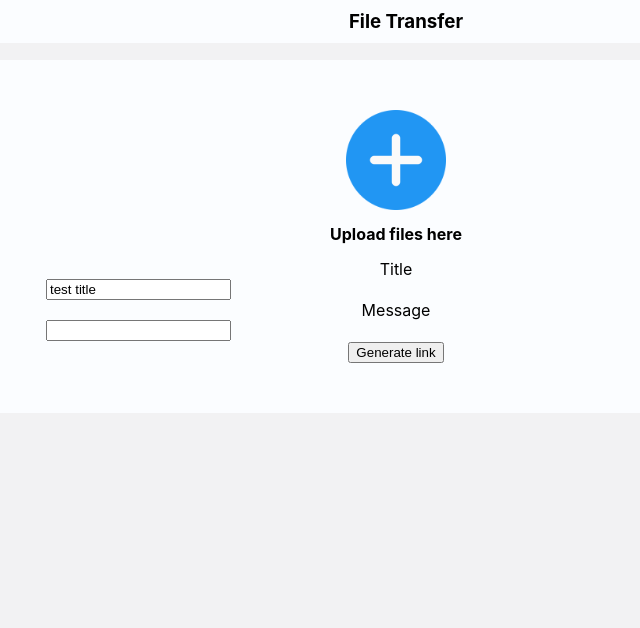
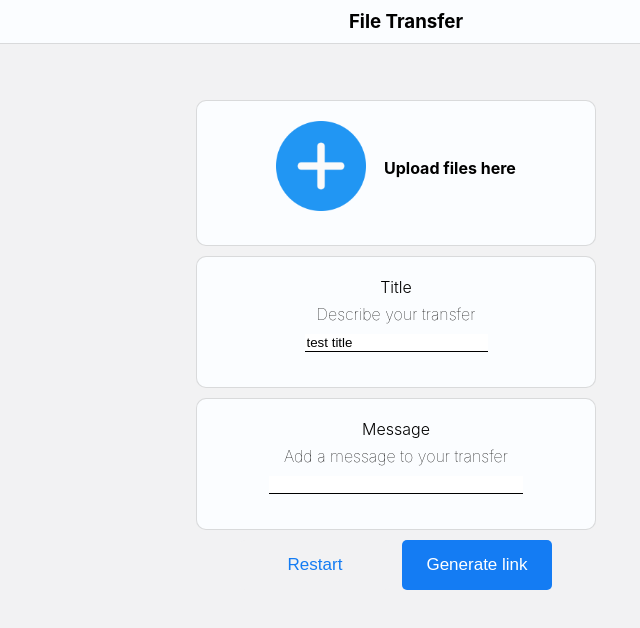
Before and after one commit to Unyielder/File-Transfer, a React (Create React App) app in the folder src/frontend/: page /upload in a window 1280 px wide. Shown: the top 628 px of the page, without its empty margins (244-884 px from the left). Built offline with nearby package versions, Linux system fonts and the light colour scheme.

Commit message:
Continuing styling on upload route

```diff
--- a/src/frontend/src/App.css
+++ b/src/frontend/src/App.css
@@ -4,48 +4,108 @@
   position: fixed;
   top: 0;
   width: 100%;
+  border-bottom: 1px solid #b8b7b780;
+}
+/* #fbfdff; */
+.container {
+  width: 400px;
+  margin: auto;
+  background-color: #f2f2f3;
+  margin-top: 100px;
 }
 
+.upload-container, .title, .message {
+  background-color: #fbfdff;
+  border: 1px solid #b8b7b780;
+  border-radius: 10px;
+  padding: 20px;
+  margin-bottom: 10px;
 
-.container {
-  width: 700px;
-  margin: auto;
-  padding: 50px;
-  background-color: #fbfdff;
-  margin-top: 60px;
 }
-
-.upload-icon {
-  width: 100px;
+.upload {
+  display: flex;
+  justify-content: center;
+  gap: 5%;
+  align-items: center;
+  cursor: pointer;
   margin-bottom: 10px;
 }
 
+.add-img {
+  width: 90px;
+}
+
 .upload-here {
-  margin-bottom: 15px;
+  /* margin-bottom: 15px; */
   font-weight: bold;
 }
+
 .file-item {
   padding: 15px;
   list-style-type: none;
-  border-bottom: 1px solid #77777780;
+  border-bottom: 1px solid #b8b7b780;
 }
 .file-item:first-child {
-  border-top: 1px solid #77777780;;
+  border-top: 1px solid #77777780;
 }
 .file-metadata {
   font-weight:lighter;
 }
 
 .form {
-  margin-top:15px;
   text-align: center;
 }
 
+.label {
+  display: inline-block;
+  margin-bottom: 7px;
+  font-weight:300;
+}
+
+.label-desc {
+  font-weight:lighter;
+  margin-bottom: 10px;
+}
+.input {
+  display: block;
+  margin: auto;
+  margin-bottom: 15px;
+  border:none;
+  border-bottom: 1px solid black;
+}
+
 .input-title {
-  display: block;
+  width: 50%;
+}
+.input-message {
+  width: 70%
+}
+
+.form-buttons {
+  display: flex;
+  justify-content: center;
+  gap: 3%;
+}
+.button {
+  border: none;
+  width: 150px;
+  height: 50px;
+  font-size: 17px;
+  border-radius: 5px;
+}
+
+.button:hover {
+  cursor: pointer;
+}
+
+.button-restart {
+  background-color:#f2f2f3;
+  color: #147cf3;
+  /* border: 1px solid #147cf3; */
 
 }
 
-.input-message {
-  display: block;
+.button-submit {
+  background-color:#147cf3;
+  color: white;
 }
--- a/src/frontend/src/Dropzone.js
+++ b/src/frontend/src/Dropzone.js
@@ -29,27 +29,36 @@ export default function Dropzone() {
 
     return (
         <div>
-            <div {...getRootProps()} className="input-area">
-                {
-                    <div>
-                        <img className="upload-icon" src={addLogo} alt="upload icon"/>
-                        <p className="upload-here">Upload files here</p>
+            <div className="upload-container">
+            <div {...getRootProps()} className="upload">
+
+                    <div className="upload-image">
+                        <img className="add-img" src={addLogo} alt="upload icon"/>
                     </div>
-                }
+                    <div className="upload-here">
+                        <p>
+                            {
+                                files.length == 0 ?
+                                <span>Upload files here</span> :
+                                <span>Add more files</span>
+                            }
+                        </p>
+                    </div>
+
                 <input {...getInputProps()} />
             </div>
 
 
-            <div>
+            <div className="file-list">
                 {files.map(file => (
                     <li className="file-item" key={files.indexOf(file)}>
                         {file.name} <br/> <span className="file-metadata">{convertBytes(file.size)}</span> - <span className="file-metadata">{file.type}</span>
                     </li>
                 ))}
+            </div>
+            </div>
+            <Form files={files}/>
+        </div>
 
-                <Form files={files}/>
-
-            </div>
-        </div>
     );
 }
--- a/src/frontend/src/Form.js
+++ b/src/frontend/src/Form.js
@@ -46,26 +46,38 @@ export default function Form({ files }) {
     return (
 
         <form className="form" onSubmit={handleSubmit(onSubmit)}>
-            <label>Title
+
+            <div className="title">
+                <label className="label">Title</label>
+                <p className="label-desc">Describe your transfer</p>
                 <input
-                    className="input-title"
+                    className="input input-title"
                     value="test title"
                     type="text"
                     name="title"
                     {...register("title", {required:true})}/>
-            </label>
+            </div>
 
-            <label>Message
+            <div className="message">
+                <label className="label">Message </label>
+                <p className="label-desc">Add a message to your transfer</p>
                 <input
-                    className="input-message"
+                    className="input input-message"
                     type="textarea"
                     name="message"
                     {...register("message")}/>
-            </label>
+            </div>
 
-            <input
-                type="submit"
-                value="Generate link"/>
+            <div className="form-buttons">
+                <input
+                    className="button button-restart"
+                    type="button"
+                    value="Restart"/>
+                <input
+                    className="button button-submit"
+                    type="submit"
+                    value="Generate link"/>
+            </div>
         </form>
     )
 }
```
